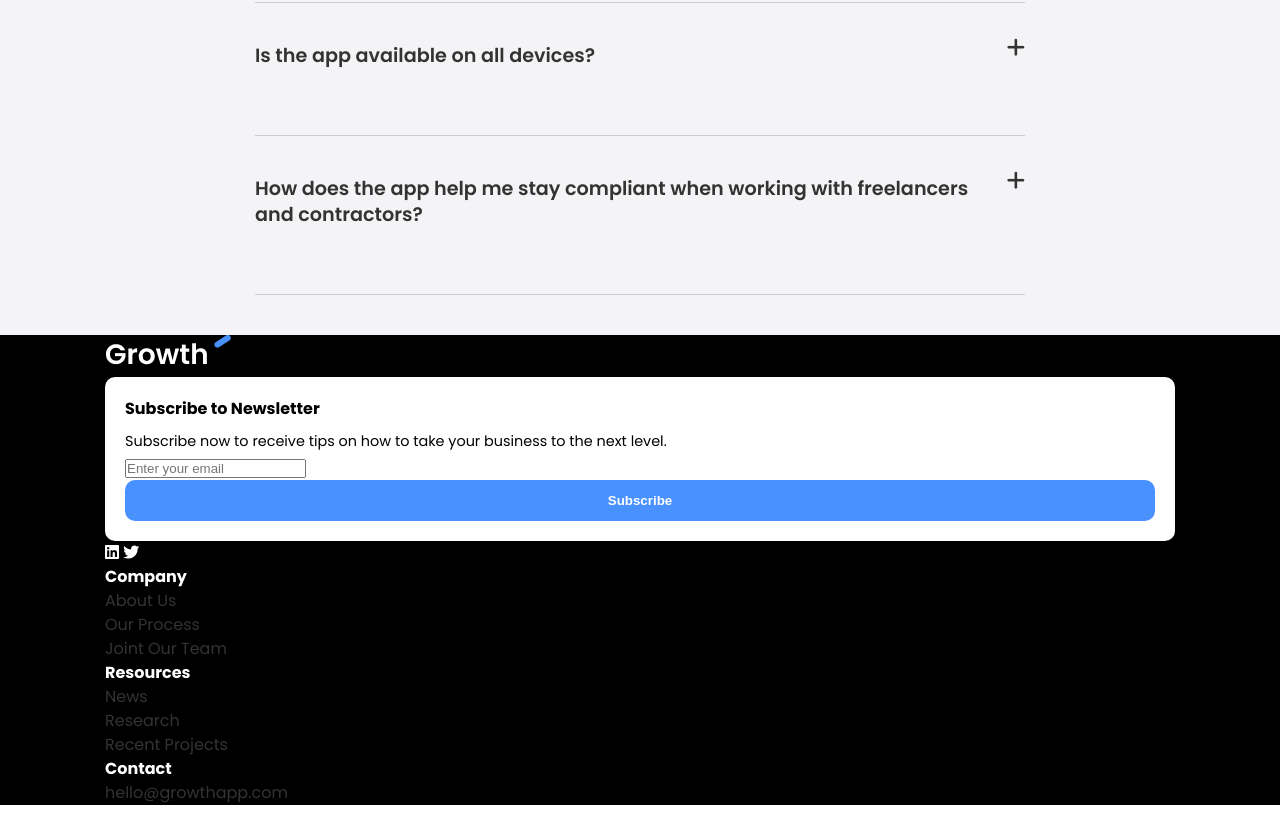
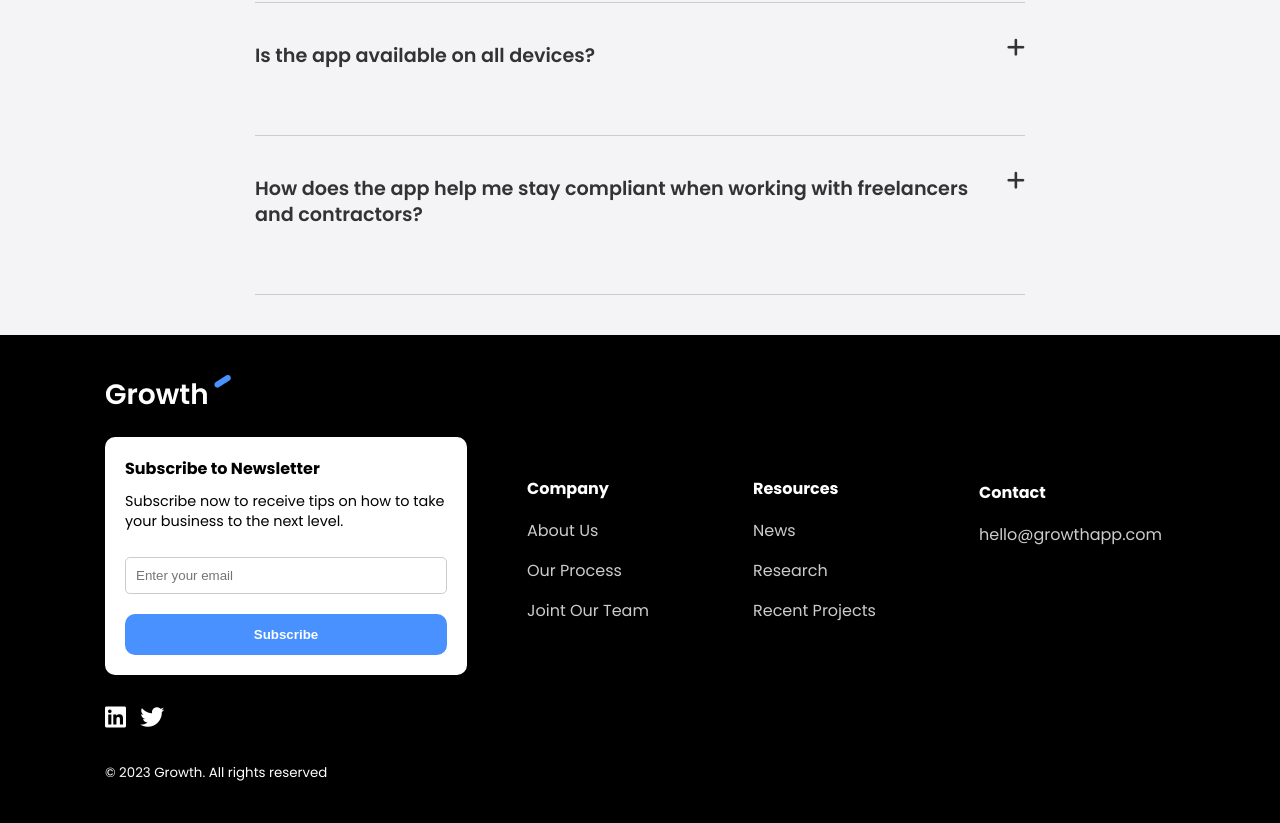
Before and after one commit to Lorn12/Professional-Startup-Website, a plain HTML site: page index.html in a window 1280 px wide. Shown: the part 3992-4815 px from the top of the page. Drawn offline with Linux system fonts and the light colour scheme.

Commit message:
Applied styling to footer section

```diff
--- a/CSS/style.css
+++ b/CSS/style.css
@@ -220,6 +220,48 @@ img {
   background: var(--primary-color);
   color: #fff;
 }
+/* FOOTER SECTION ___________________________________________________________________ */
+.footer {
+  padding: 40px 0;
+}
+
+.footer h4 {
+  margin-bottom: 10px;
+}
+
+.footer ul li {
+  line-height: 2.5;
+}
+
+footer a {
+  color: #ccc;
+}
+
+footer i {
+  font-size: 1.5rem;
+  margin-right: 10px;
+}
+
+.footer-grid {
+  display: grid;
+  grid-template-columns: 2fr 1fr 1fr 1fr;
+  gap: 30px;
+  justify-content: center;
+  align-items: center;
+}
+
+.footer .card {
+  margin: 20px 30px 30px 0;
+}
+
+.footer input[type="email"] {
+  width: 100%;
+  padding: 10px;
+  border: 1px solid #ccc;
+  border-radius: 5px;
+  margin: 20px 0;
+}
+
 /* UTILITY CLASSES  ________________________________________________________________ */
 .container {
   max-width: 1100px;
--- a/index.html
+++ b/index.html
@@ -341,11 +341,16 @@
             <h4>Contact</h4>
             <ul>
               <li><a href="#">hello@growthapp.com</a></li>
+              <br />
+              <br />
+              <br />
             </ul>
           </div>
+          <small><p>© 2023 Growth. All rights reserved</p></small>
         </div>
       </div>
     </footer>
+
     <script type="module" src="js/main.js"></script>
   </body>
 </html>
```
